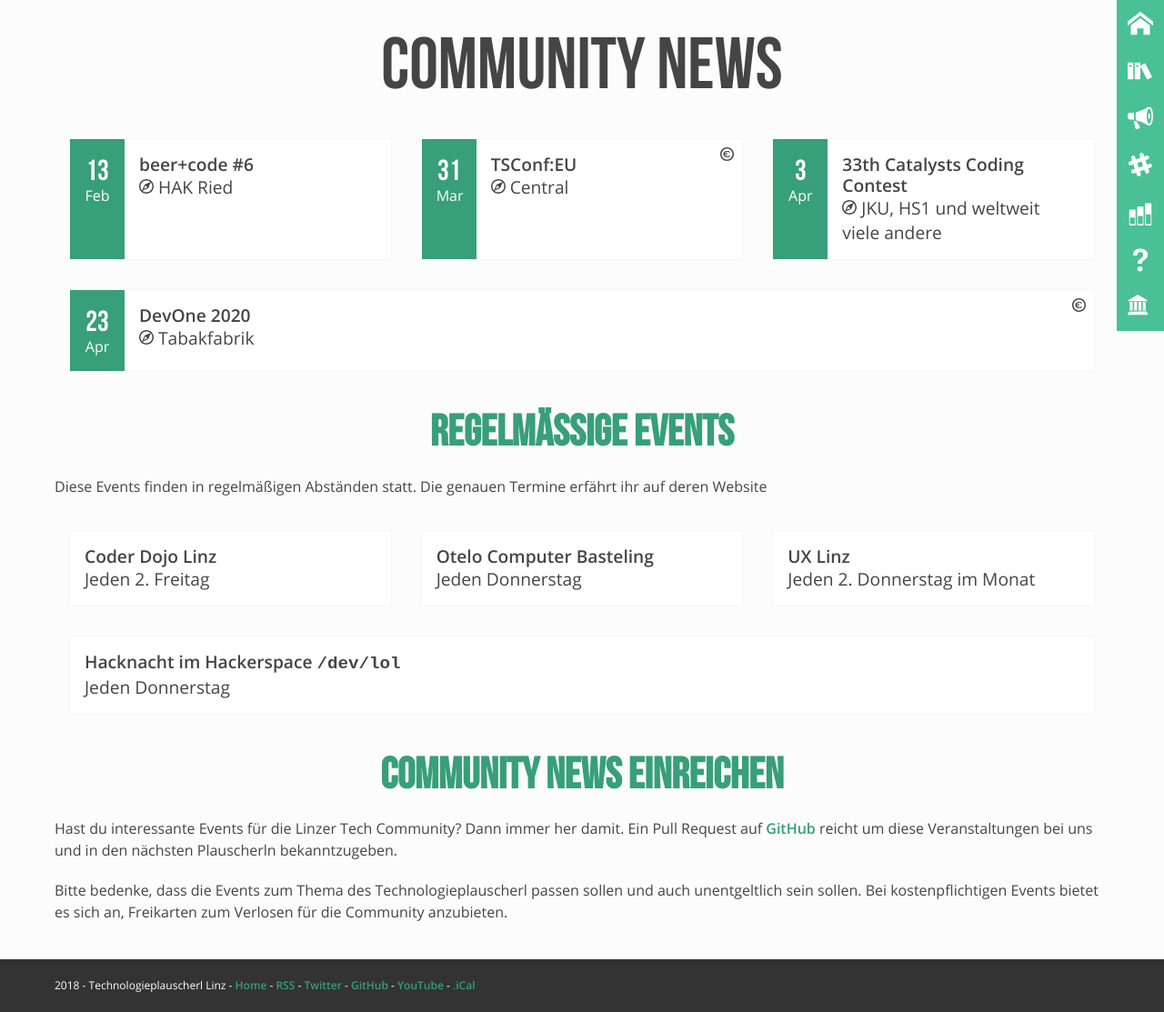
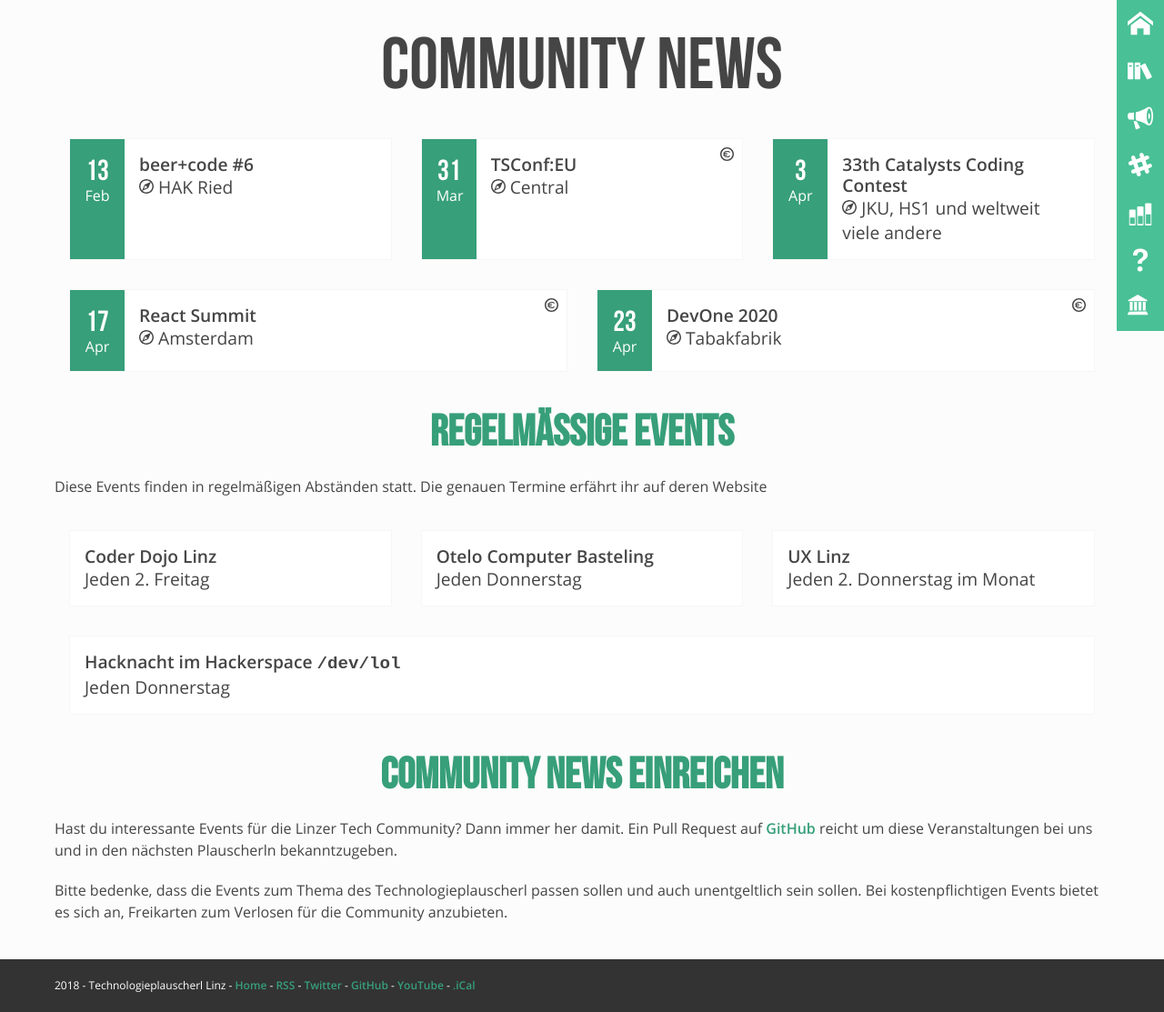
Before and after one commit to mericanAncer127/plauscherl, a Jekyll site: the page built from pages/community-news.html, in a window 1280 px wide. Shown: the whole page at 91% size. Built offline with Jekyll 4.4.1, drawn with Linux system fonts in a browser that asks for light colours.

Commit message:
Add React Summit Amsterdam community event

```diff
--- a/_data/community.yml
+++ b/_data/community.yml
@@ -62,6 +62,12 @@
   id: reactday
   name: "React Day Berlin"
   events:
+   -
+      name: "React Summit"
+      location: "Amsterdam"
+      link: https://reactsummit.com/
+      date: 2020-04-17
+      cost: EUR
 -
   id: lakeside
   name: "Lakeside Hackfest"
```
